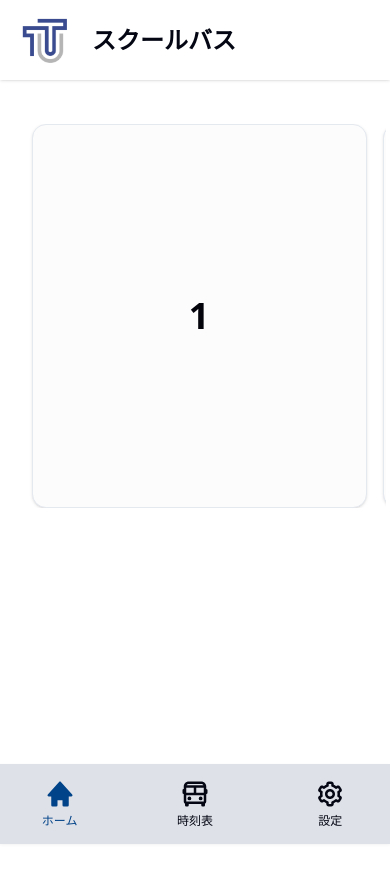
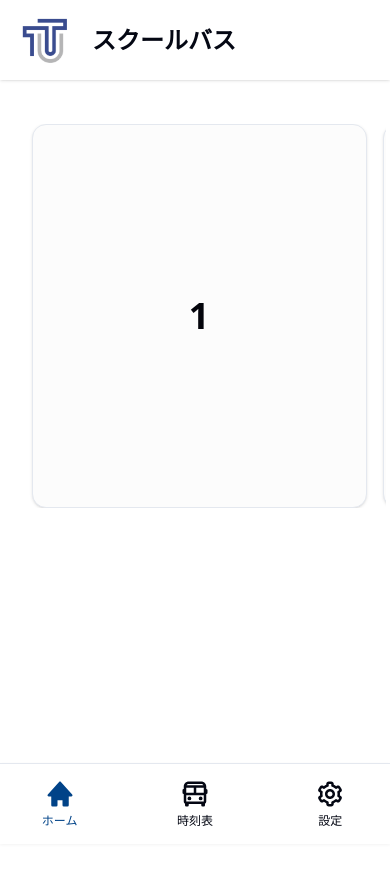
Before and after one commit to lc-tut/tut-bus, a Next.js app in the folder apps/web/: page / in a window 390 px wide. Shown: the top 882 px of the page. Built offline with nearby package versions, Linux system fonts and the light colour scheme.

Commit message:
fix(nav-bar): update nav background color for better visibility

```diff
--- a/apps/web/components/nav-bar.tsx
+++ b/apps/web/components/nav-bar.tsx
@@ -30,7 +30,7 @@ export default function NavBar() {
   const pathname = usePathname()
 
   return (
-    <nav className="w-full fixed bottom-0 left-0 shadow-xs bg-secondary sm:hidden">
+    <nav className="w-full fixed bottom-0 left-0 shadow-xs border-t bg-primary-foreground y sm:hidden">
       <ul className="h-20 grid grid-cols-3 gap-4">
         {navItems.map((item) => {
           const selected = pathname === item.href
```
